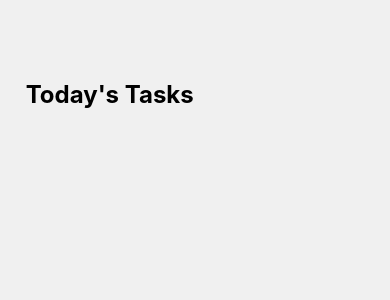
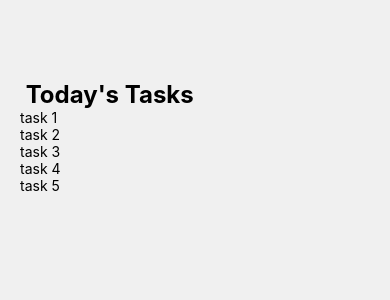
Before and after one commit to paulpessoa/TodOk, a React Native app: screen / in a window 390 px wide. Shown: the top 300 px of the page. Built offline with nearby package versions, Linux system fonts and the light colour scheme.

Commit message:
initial structure

```diff
--- a/App.js
+++ b/App.js
@@ -1,4 +1,4 @@
-import { StatusBar } from 'expo-status-bar';
+import Task from './components/Task';
 import React from 'react';
 import { StyleSheet, Text, View } from 'react-native';
 
@@ -10,6 +10,13 @@
         <Text style={styles.sectionTitle}> Today's Tasks</Text>
         <View style={styles.items}>
           {/* This is where the tasks will go!*/}
+          <Task text={'task 1'}/>
+          <Task text={'task 2'}/>
+          <Task text={'task 3'}/>
+          <Task text={'task 4'}/>
+          <Task text={'task 5'}/>
+          <Task/>
+
         </View>
       </View>
     </View>
--- a/components/Task.js
+++ b/components/Task.js
@@ -0,0 +1,20 @@
+import React from "react";
+import { View, Text, StyleSheet, TouchableOpacity } from "react-native";
+
+const Task = (props) => {
+  return (
+    <View style={styles.item}>
+      <View style={styles.itemLeft}>
+        <TouchableOpacity style={styles.square}></TouchableOpacity>
+        <Text style={styles.itemText}>{props.text}</Text>
+      </View>
+      <View style={styles.circular}></View>
+    </View>
+  );
+};
+
+const styles = StyleSheet.create({
+
+});
+
+export default Task;
```
